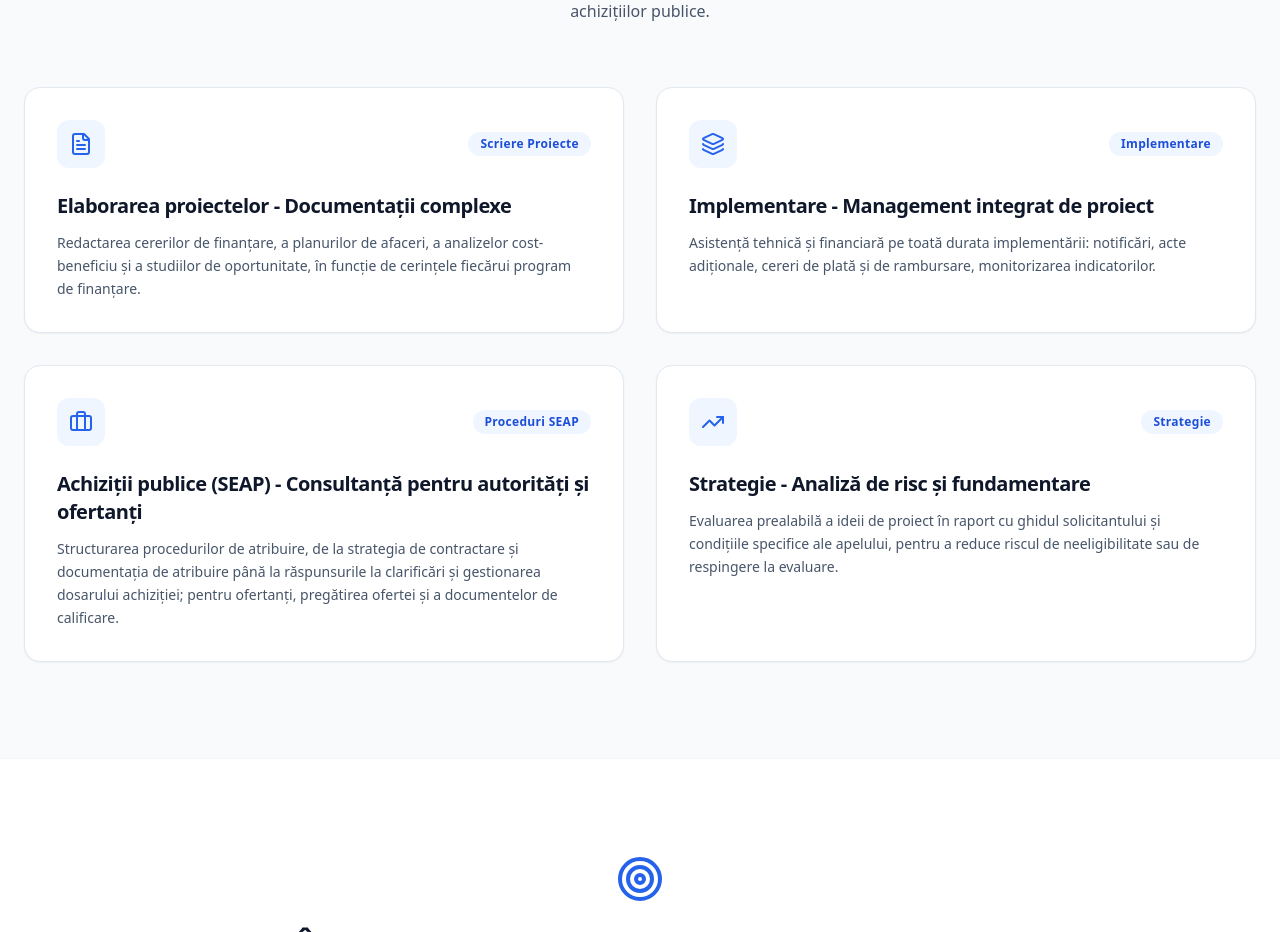
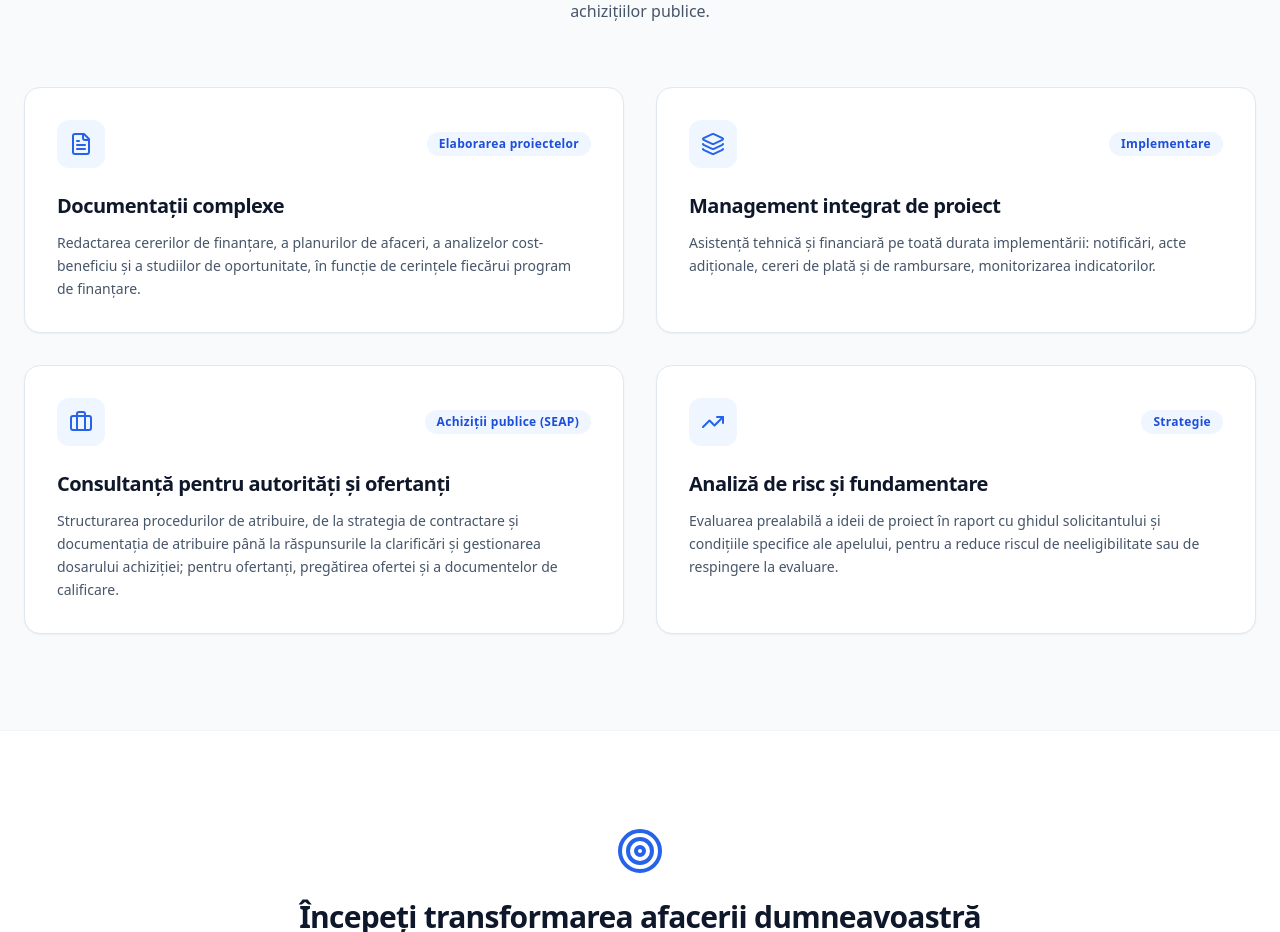
Before and after one commit to evialbert/FSPro, a Next.js app: page /portofoliu in a window 1280 px wide. Shown: the part 1800-2732 px from the top of the page. Built offline with nearby package versions, Linux system fonts and the light colour scheme.

Commit message:
✨ actualizare pagină portofoliu și experiență consultant

```diff
--- a/app/portofoliu/page.tsx
+++ b/app/portofoliu/page.tsx
@@ -17,25 +17,25 @@ export default function Portofoliu() {
   // Matrice de servicii/portofoliu strategic actualizată cu noile descrieri
   const serviciiPortofoliu = [
     {
-      titlu: "Elaborarea proiectelor - Documentații complexe",
+      titlu: "Documentații complexe",
       desc: "Redactarea cererilor de finanțare, a planurilor de afaceri, a analizelor cost-beneficiu și a studiilor de oportunitate, în funcție de cerințele fiecărui program de finanțare.",
       icon: <FileText className="text-blue-600" size={24} />,
-      tag: "Scriere Proiecte"
+      tag: "Elaborarea proiectelor"
     },
     {
-      titlu: "Implementare - Management integrat de proiect",
+      titlu: "Management integrat de proiect",
       desc: "Asistență tehnică și financiară pe toată durata implementării: notificări, acte adiționale, cereri de plată și de rambursare, monitorizarea indicatorilor.",
       icon: <Layers className="text-blue-600" size={24} />,
       tag: "Implementare"
     },
     {
-      titlu: "Achiziții publice (SEAP) - Consultanță pentru autorități și ofertanți",
+      titlu: "Consultanță pentru autorități și ofertanți",
       desc: "Structurarea procedurilor de atribuire, de la strategia de contractare și documentația de atribuire până la răspunsurile la clarificări și gestionarea dosarului achiziției; pentru ofertanți, pregătirea ofertei și a documentelor de calificare.",
       icon: <Briefcase className="text-blue-600" size={24} />,
-      tag: "Proceduri SEAP"
+      tag: "Achiziții publice (SEAP)"
     },
     {
-      titlu: "Strategie - Analiză de risc și fundamentare",
+      titlu: "Analiză de risc și fundamentare",
       desc: "Evaluarea prealabilă a ideii de proiect în raport cu ghidul solicitantului și condițiile specifice ale apelului, pentru a reduce riscul de neeligibilitate sau de respingere la evaluare.",
       icon: <TrendingUp className="text-blue-600" size={24} />,
       tag: "Strategie"
--- a/app/servicii/page.tsx
+++ b/app/servicii/page.tsx
@@ -17,7 +17,7 @@ import {
 export default function Servicii() {
   const beneficii = [
     "Analiză de eligibilitate",
-    "Suport SEAP / SICAP",
+    "Suport SEAP",
     "Management Proiect",
     "Contestații"
   ];
```
